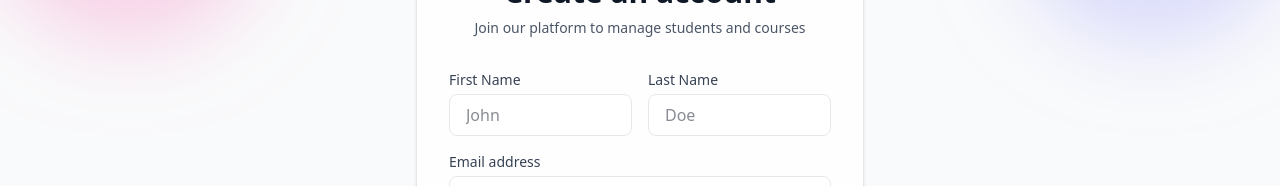
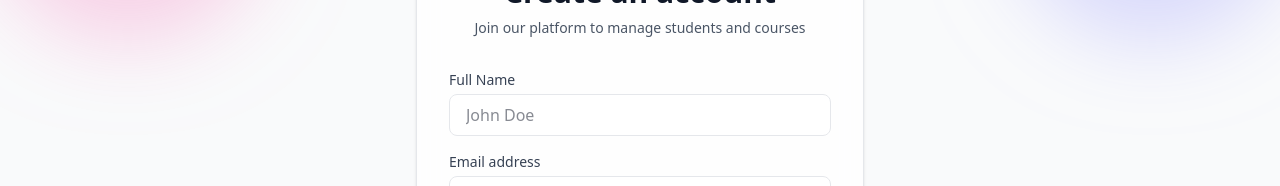
Before and after one commit to DinujayaMendis/Student-Management-System, a Next.js app in the folder frontend/: page /register in a window 1280 px wide. Shown: the part 245-431 px from the top of the page. Built offline with nearby package versions, Linux system fonts and the light colour scheme.

Commit message:
fix: fix user registration

```diff
--- a/frontend/app/register/page.jsx
+++ b/frontend/app/register/page.jsx
@@ -6,8 +6,7 @@ import { useRouter } from 'next/navigation';
 
 export default function Register() {
   const [formData, setFormData] = useState({
-    firstName: '',
-    lastName: '',
+    fullName: '',
     email: '',
     password: ''
   });
@@ -62,35 +61,19 @@ export default function Register() {
           )}
 
           <div className="space-y-4">
-            <div className="grid grid-cols-2 gap-4">
             <div>
               <label className="block text-sm font-medium text-gray-700 dark:text-gray-300 mb-1">
-                  First Name
+                Full Name
               </label>
               <input
                 type="text"
-                  name="firstName"
+                name="fullName"
                 required
                 className="input-field"
-                  placeholder="John"
-                  value={formData.firstName}
+                placeholder="John Doe"
+                value={formData.fullName}
                 onChange={handleChange}
               />
-              </div>
-              <div>
-                <label className="block text-sm font-medium text-gray-700 dark:text-gray-300 mb-1">
-                  Last Name
-                </label>
-                <input
-                  type="text"
-                  name="lastName"
-                  required
-                  className="input-field"
-                  placeholder="Doe"
-                  value={formData.lastName}
-                  onChange={handleChange}
-                />
-              </div>
             </div>
             <div>
               <label className="block text-sm font-medium text-gray-700 dark:text-gray-300 mb-1">
```
Lines whose indentation alone changed are shown as unchanged.
